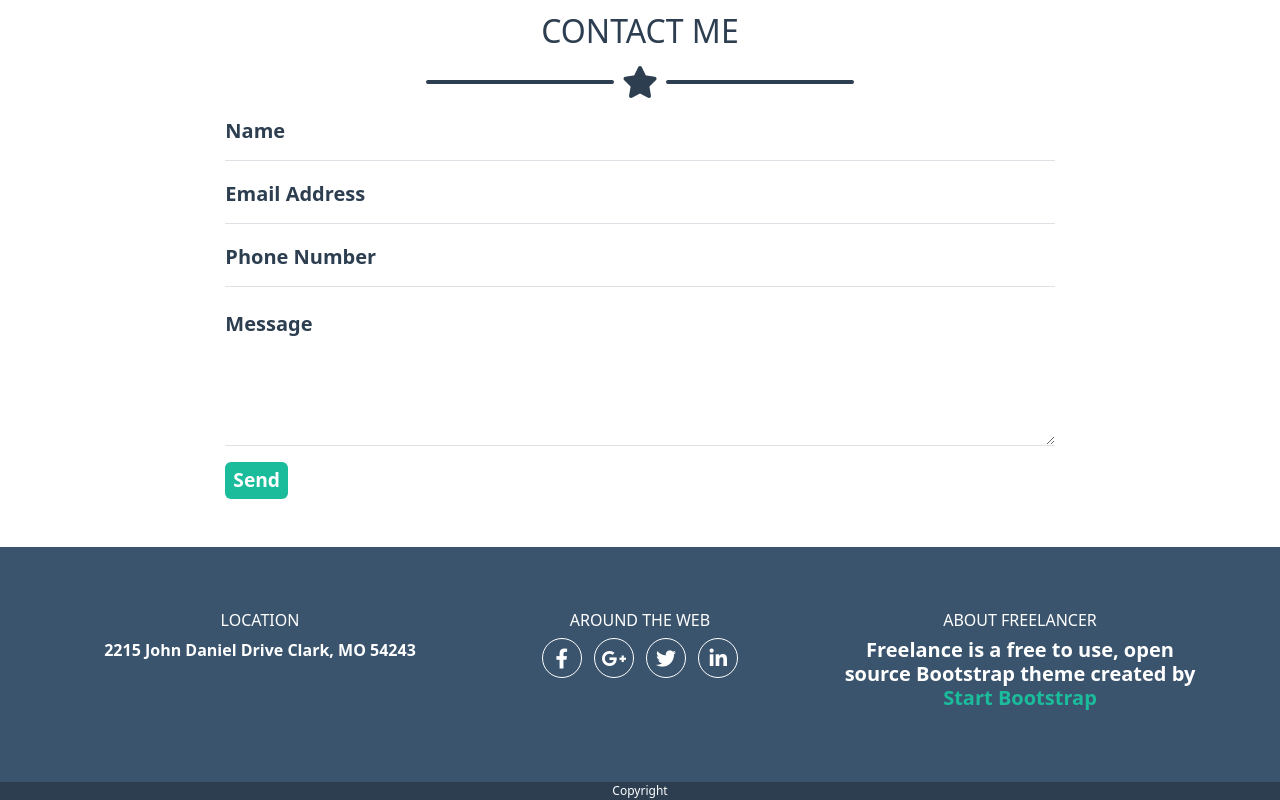
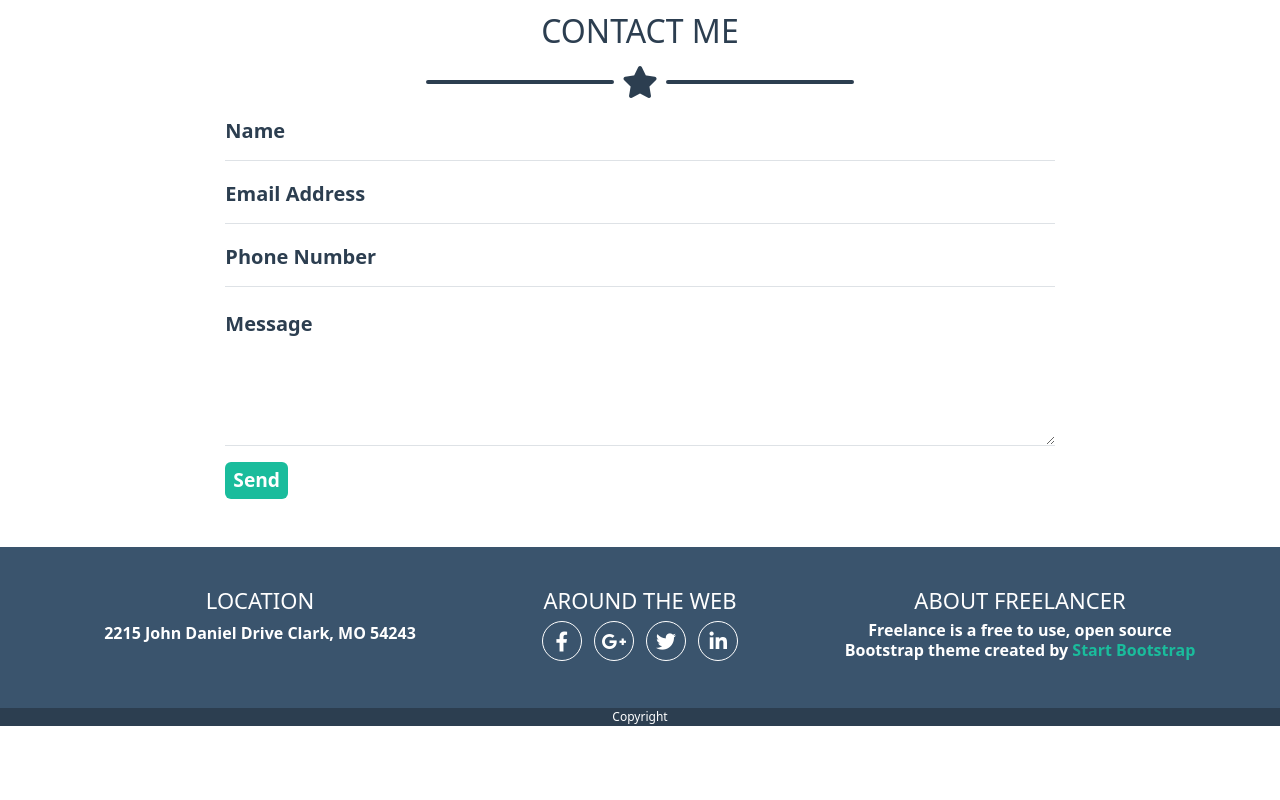
Before and after one commit to AndreaMinelli/html-css-bootstrap-freelancer, a plain HTML site: page index.html in a window 1280 px wide. Shown: the part 1698-2498 px from the top of the page. After the commit the page ends 2424 px from the top, so only its background shows below. Drawn offline with nearby package versions, Linux system fonts and the light colour scheme.

Commit message:
Completato footer-top 768px

```diff
--- a/css/style.css
+++ b/css/style.css
@@ -76,6 +76,16 @@ header .navbar-dark {
     color: rgb(26, 188, 156);
 }
 
+@media screen and (min-width:768px) {
+    .footer-top h6 {
+        font-size: 22px;
+    }
+
+    .footer-top p {
+        font-size: 16px;
+    }
+}
+
 @media screen and (min-width:992px) {
     .small-lg {
         font-size: 12px;
--- a/index.html
+++ b/index.html
@@ -174,7 +174,7 @@
         <!-- Footer Top -->
         <div class="footer-top">
             <div class="container">
-                <div class="row row-cols-1 row-cols-md-3 mb-0 py-5 text-white text-center">
+                <div class="row row-cols-1 row-cols-md-3 mb-0 py-5 py-md-4 text-white text-center">
                     <div class="col py-3">
                         <h6>LOCATION</h6>
                         <address class="fw-semibold">
```
